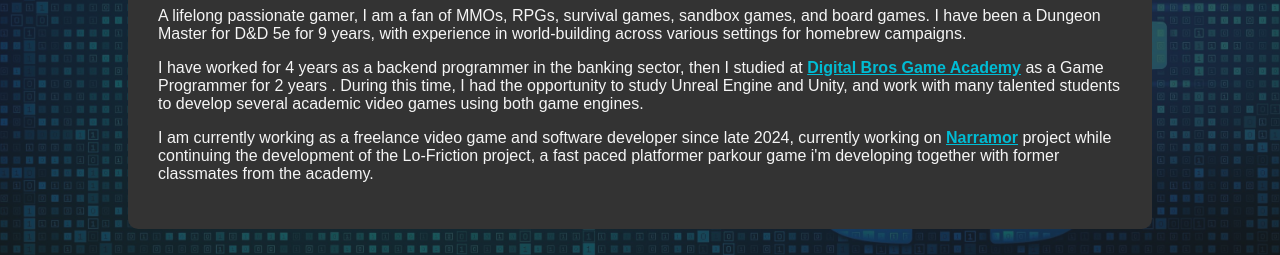
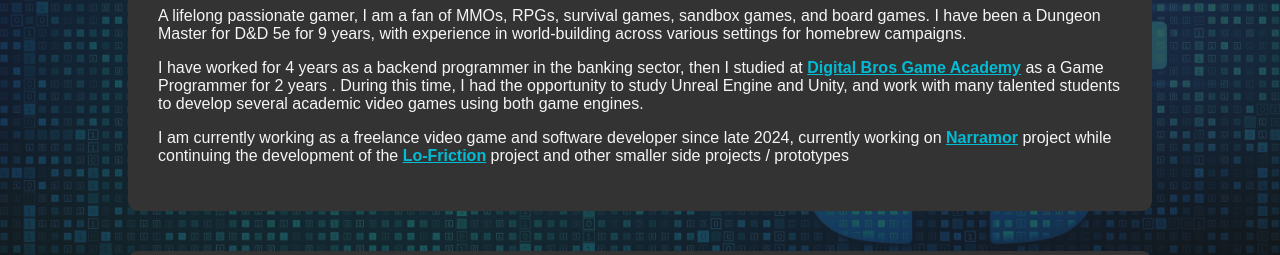
Before and after one commit to foffos/Foffos.github.io, a plain HTML site: page index.html in a window 1280 px wide. Shown: the part 367-622 px from the top of the page. Drawn offline with Linux system fonts and the light colour scheme.

Commit message:
Update description

```diff
--- a/index.html
+++ b/index.html
@@ -27,7 +27,7 @@
 				I have worked for 4 years as a backend programmer in the banking sector, then I studied at <span><a href="https://dbgameacademy.it/" target="_blank"><b>Digital Bros Game Academy</b></a></span> as a Game Programmer for 2 years . During this time, I had the opportunity to study Unreal Engine and Unity, and work with many talented students to develop several academic video games using both game engines.
 			</p>
 			<p>
-				I am currently working as a freelance video game and software developer since late 2024, currently working on <span><a href="https://www.gamyth.com/#narramor" target="_blank">Narramor</a></span> project while continuing the development of the Lo-Friction project, a fast paced platformer parkour game i'm developing together with former classmates from the academy.
+				I am currently working as a freelance video game and software developer since late 2024, currently working on <span><a href="https://www.gamyth.com/#narramor" target="_blank">Narramor</a></span> project while continuing the development of the <span><a href="https://lo-friction.itch.io/lo-friction" target="_blank">Lo-Friction</a></span> project and other smaller side projects / prototypes
 
             </p>
         </section>
```
